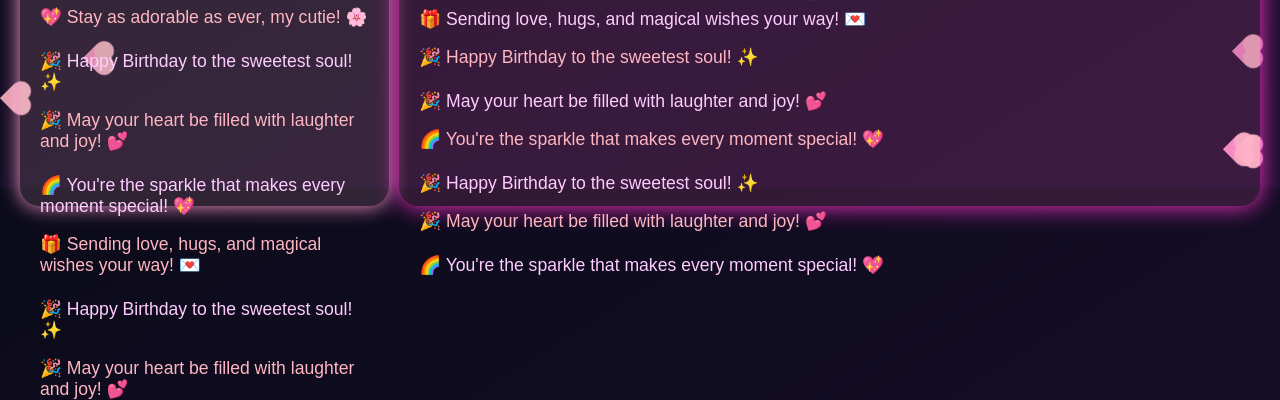
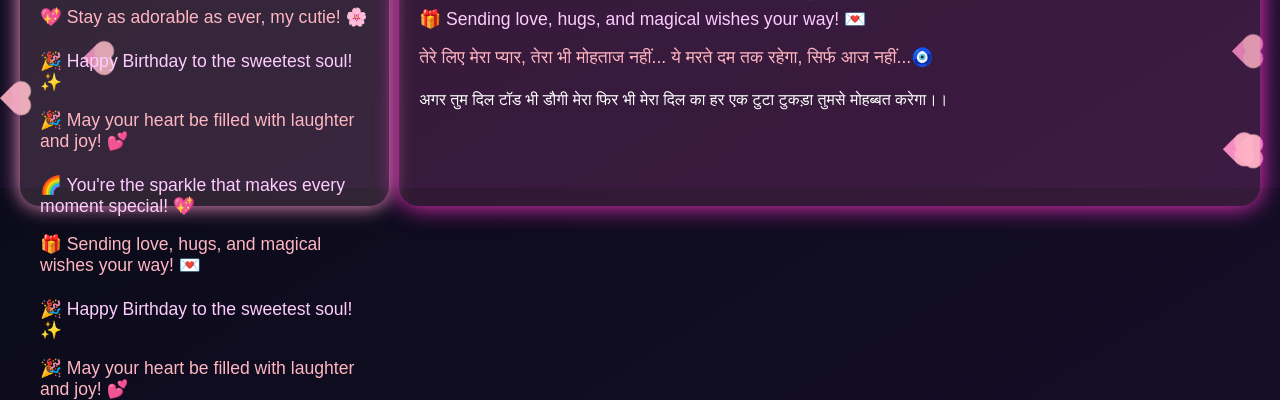
Before and after one commit to mr-roshanjaiswal/ENOH, a plain HTML site: page index.html in a window 1280 px wide. Shown: the part 612-1012 px from the top of the page. Drawn offline with Linux system fonts and the light colour scheme.

Commit message:
Remove duplicate birthday wishes and add new messages

```diff
--- a/index.html
+++ b/index.html
@@ -196,12 +196,9 @@
       <div class="wish">🎉 May your heart be filled with laughter and joy! 💕</div>
       <div class="wish">🌈 You're the sparkle that makes every moment special! 💖</div>
       <div class="wish">🎁 Sending love, hugs, and magical wishes your way! 💌</div>
-      <div class="wish">🎉 Happy Birthday to the sweetest soul! ✨</div>
-      <div class="wish">🎉 May your heart be filled with laughter and joy! 💕</div>
-      <div class="wish">🌈 You're the sparkle that makes every moment special! 💖</div>
-      <div class="wish">🎉 Happy Birthday to the sweetest soul! ✨</div>
-      <div class="wish">🎉 May your heart be filled with laughter and joy! 💕</div>
-      <div class="wish">🌈 You're the sparkle that makes every moment special! 💖</div>
+      <div class="wish"> तेरे लिए मेरा प्यार, तेरा भी मोहताज नहीं... ये मरते दम तक रहेगा, सिर्फ आज नहीं...🧿</div>
+      <div class=wish">अगर तुम दिल टॉड भी डौगी मेरा फिर भी मेरा दिल का हर एक टुटा टुकड़ा तुमसे मोहब्बत करेगा।। </div>
+
 
 
     </div>
```
